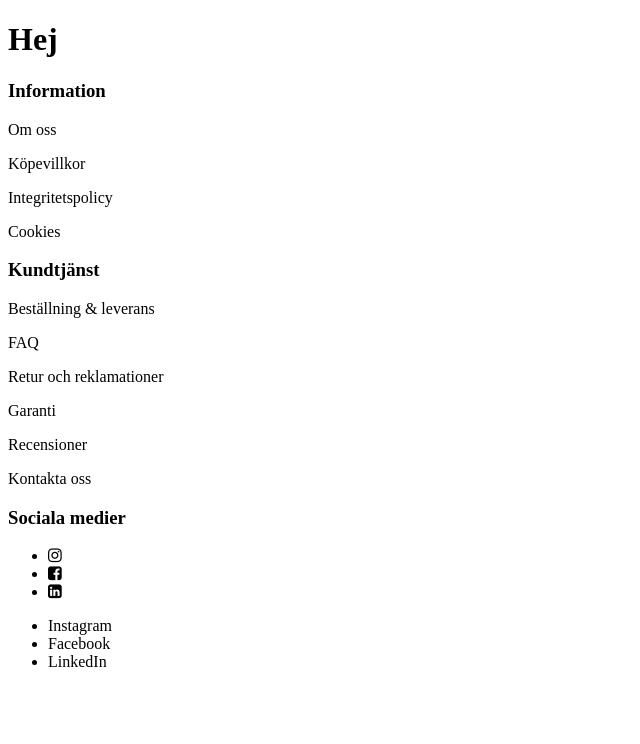
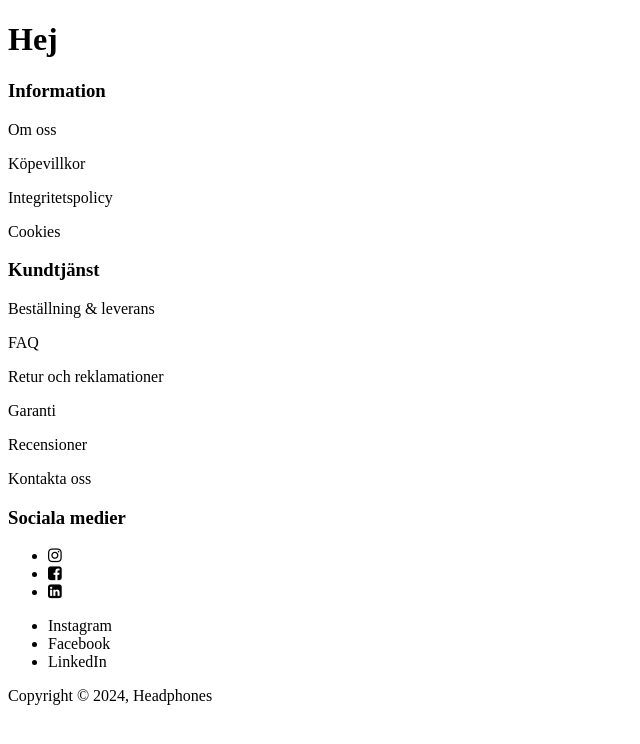
Before and after one commit to malinjansson/demotest, a website built with Vite: page index.html in a window 1280 px wide. Shown: the whole page, without its empty margins (0-640 px from the left). Built offline with nearby package versions, Linux system fonts and the light colour scheme.

Commit message:
added a copyright container

```diff
--- a/index.html
+++ b/index.html
@@ -50,6 +50,12 @@
             </section>
           </section>
         </section>
+
+        <section class="copyright-container">
+          <section class="copyright">
+            <p>Copyright &copy; 2024, Headphones</p>
+          </section>
+        </section>
       </section>
     </footer>
     <script type="module" src="/src/main.ts"></script>
```
